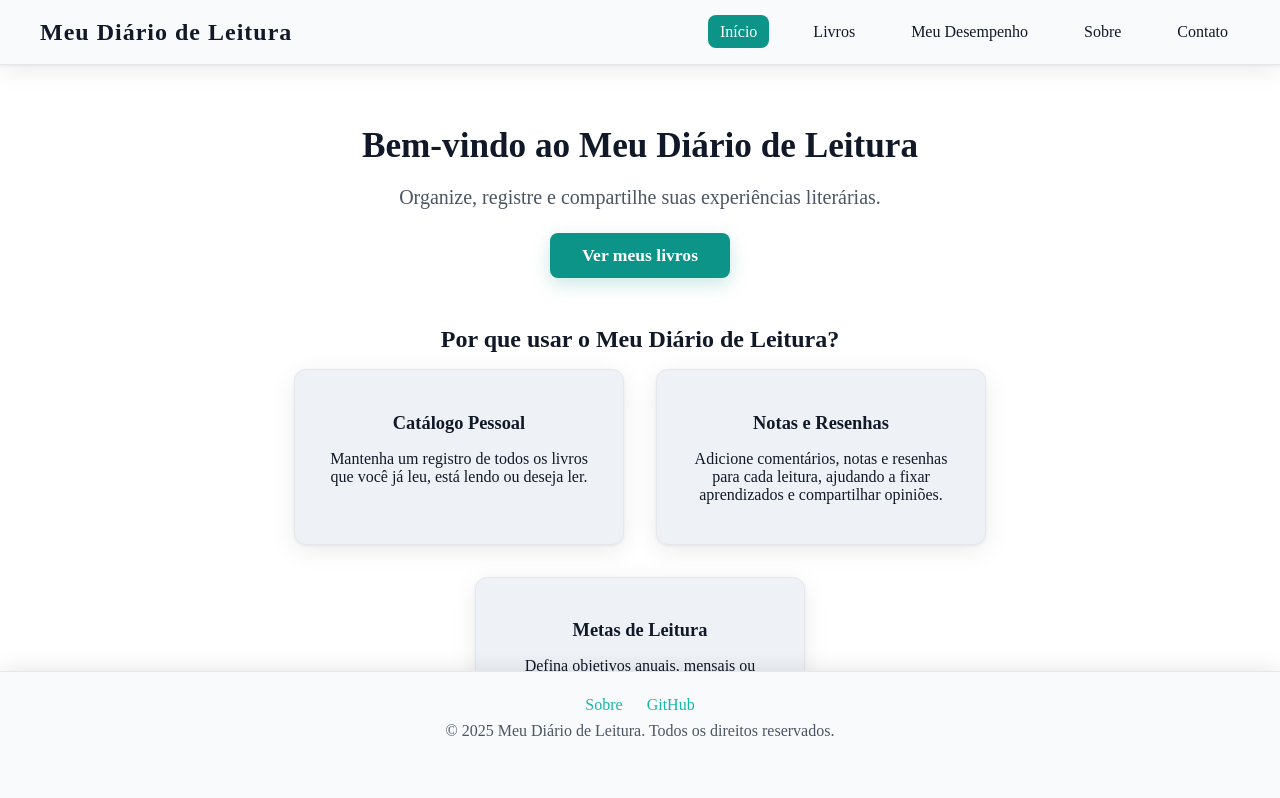
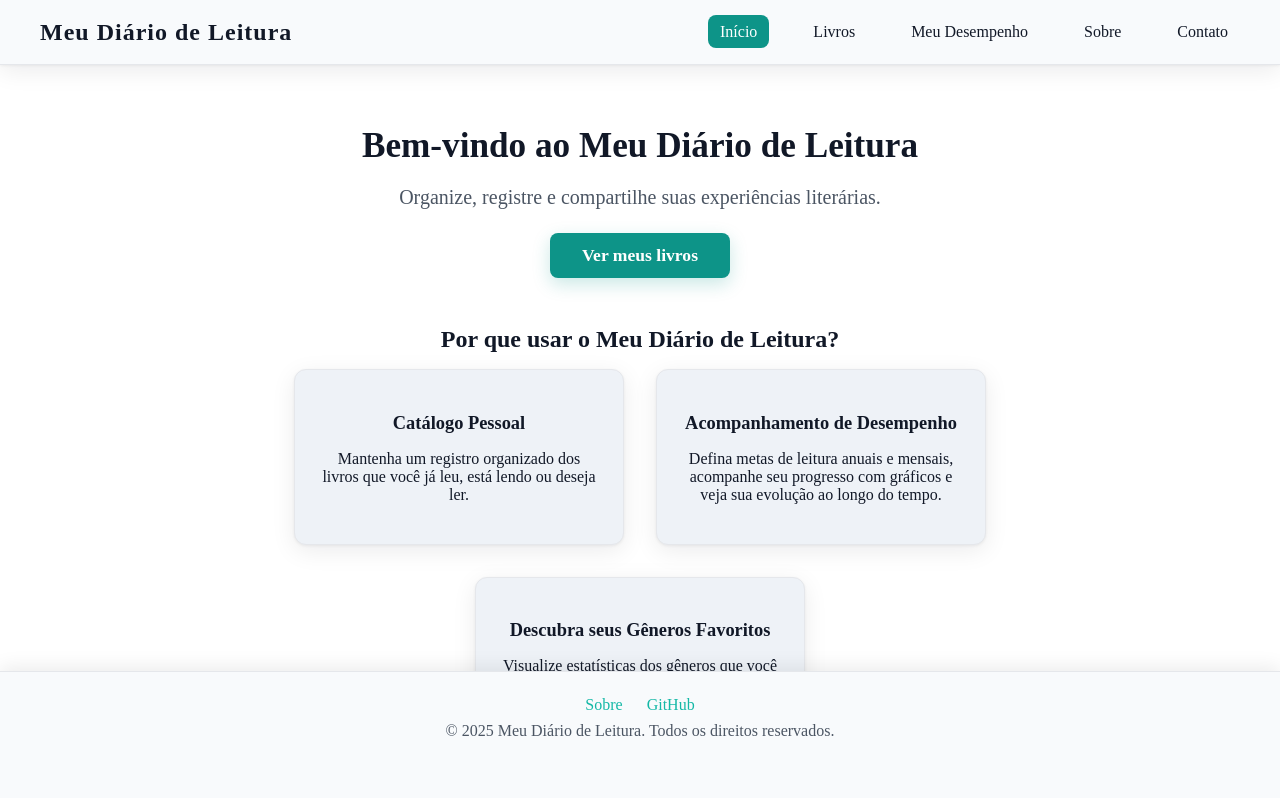
Before and after one commit to saracristinas/Meu-diario-de-leitura, an Angular app in the folder Diario-de-leitura/: page / in a window 1280 px wide. Shown: the top 798 px of the page. Built offline with nearby package versions, Linux system fonts and the light colour scheme.

Commit message:
fix: atualizando descricoes

```diff
--- a/Diario-de-leitura/src/app/page/home/home.component.html
+++ b/Diario-de-leitura/src/app/page/home/home.component.html
@@ -10,15 +10,15 @@
 		<ul>
 			<li>
 				<h3>Catálogo Pessoal</h3>
-				<p>Mantenha um registro de todos os livros que você já leu, está lendo ou deseja ler.</p>
+				<p>Mantenha um registro organizado dos livros que você já leu, está lendo ou deseja ler.</p>
 			</li>
 			<li>
-				<h3>Notas e Resenhas</h3>
-				<p>Adicione comentários, notas e resenhas para cada leitura, ajudando a fixar aprendizados e compartilhar opiniões.</p>
+				<h3>Acompanhamento de Desempenho</h3>
+				<p>Defina metas de leitura anuais e mensais, acompanhe seu progresso com gráficos e veja sua evolução ao longo do tempo.</p>
 			</li>
 			<li>
-				<h3>Metas de Leitura</h3>
-				<p>Defina objetivos anuais, mensais ou personalizados para se motivar a ler mais.</p>
+				<h3>Descubra seus Gêneros Favoritos</h3>
+				<p>Visualize estatísticas dos gêneros que você mais lê e conheça melhor seu perfil de leitura.</p>
 			</li>
 		</ul>
 	</section>
```
